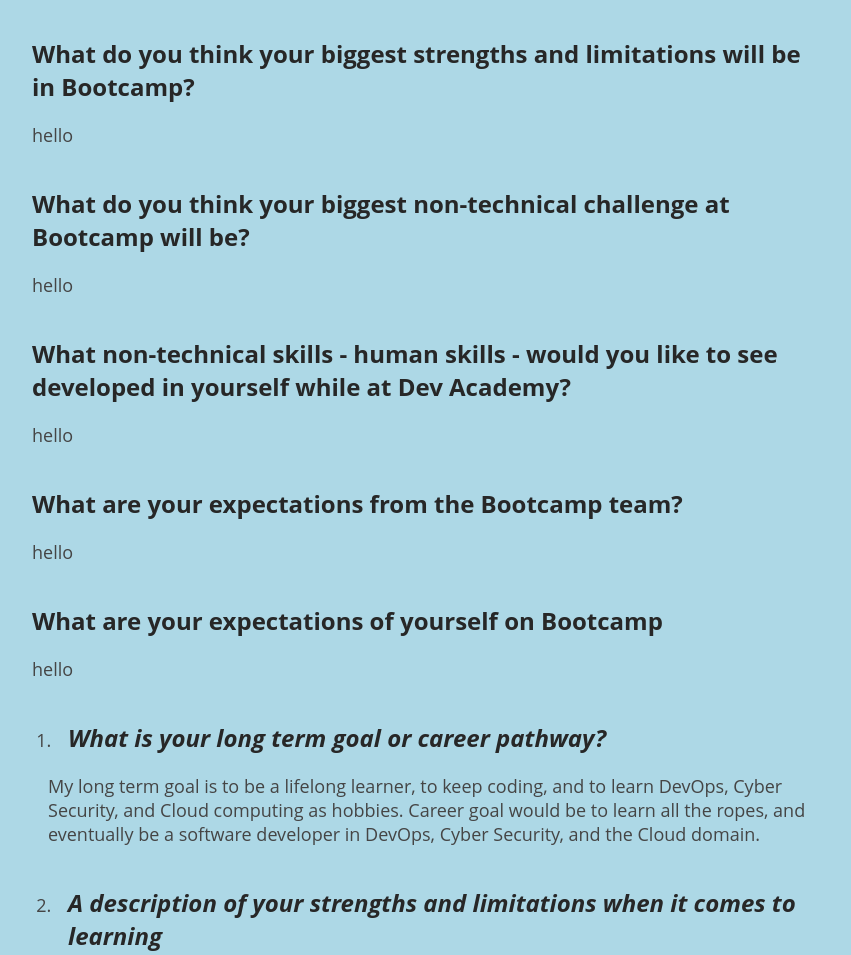
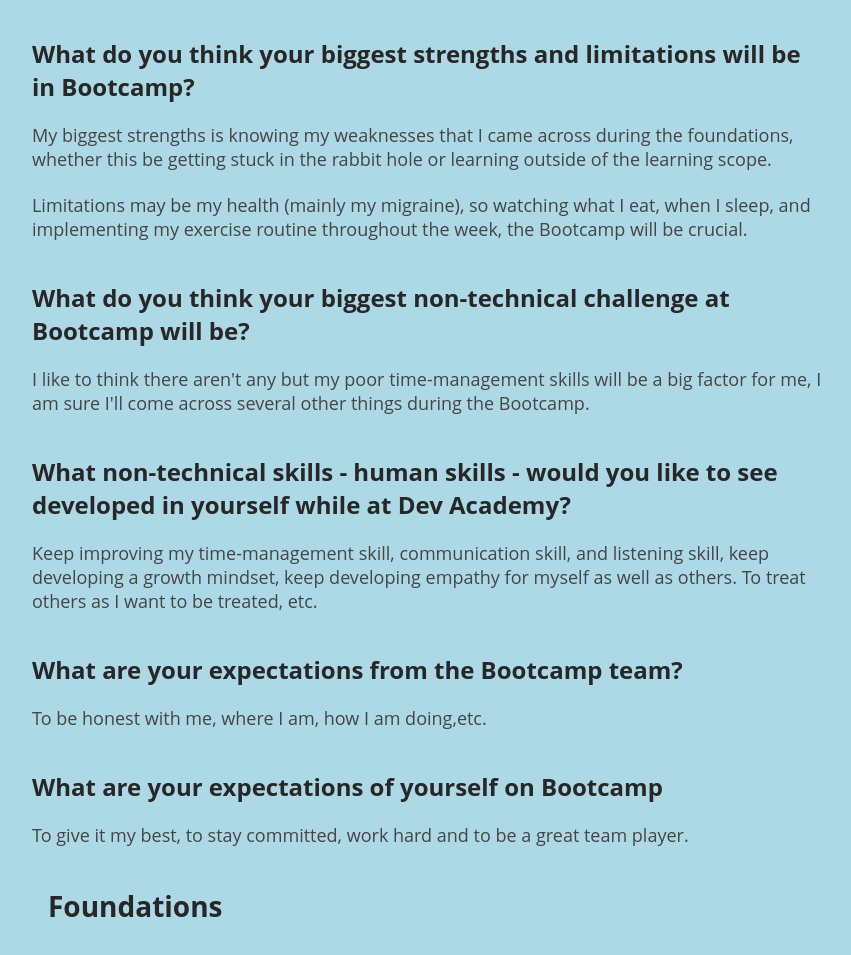
Before and after one commit to moo-kusay/moo-kusay.github.io, a plain HTML site: page blog/learning-plan.html in a window 1280 px wide. Shown: the part 1002-1957 px from the top of the page, without its empty margins (213-1064 px from the left). Drawn offline with Linux system fonts and the light colour scheme.

Commit message:
Bootcamp Learning Plan final

```diff
--- a/blog/learning-plan.html
+++ b/blog/learning-plan.html
@@ -42,7 +42,7 @@
   <div class="blog-post-top-section">
     <h1>Learning Plan</h1>
     <div class="blog-post-top-meta">
-      <span>15/09/2022</span>
+      <span>15/09/2022, updated: 3/10/2022</span>
     </div> <!-- blog post top meta div-->
   </div> <!-- blog post top section div-->
 
@@ -84,20 +84,36 @@
    </p>
 
     <h3>What do you think your biggest strengths and limitations will be in Bootcamp?</h3>
-    <p>hello</p>
+    <p>
+        My biggest strengths is knowing my weaknesses that I came across during the foundations,
+        whether this be getting stuck in the rabbit hole or learning outside of the learning scope.
+    </p>
+    <p>
+       Limitations may be my health (mainly my migraine), so watching what I eat, when I sleep, and
+       implementing my exercise routine throughout the week, the Bootcamp will be crucial.
+    </p>
 
     <h3>What do you think your biggest non-technical challenge at Bootcamp will be?</h3>
-    <p>hello</p>
+    <p>
+        I like to think there aren't any but my poor time-management skills will be a big factor for me,
+        I am sure I'll come across several other things during the Bootcamp.
+    </p>
 
     <h3>What non-technical skills - human skills - would you like to see developed in yourself while at Dev Academy?</h3>
-    <p>hello</p>
+    <p>
+        Keep improving my time-management skill, communication skill, and listening skill, keep developing a growth
+        mindset, keep developing empathy for myself as well as others. To treat others as I want to be treated, etc.
+    </p>
 
     <h3>What are your expectations from the Bootcamp team?</h3>
-    <p>hello</p>
+    <p>To be honest with me, where I am, how I am doing,etc.</p>
 
     <h3>What are your expectations of yourself on Bootcamp</h3>
-    <p>hello</p>
+    <p>To give it my best, to stay committed, work hard and  to be a great team player.</p>
     <ol>
+
+
+      <h2>Foundations</h2>
       <!-- Q 1 -->
       <li><h3><i>What is your long term goal or career pathway?</i></h3></li>
       <p>My long term goal is to be a lifelong learner, to keep coding, and to learn DevOps, Cyber Security, and Cloud computing as hobbies.
```
